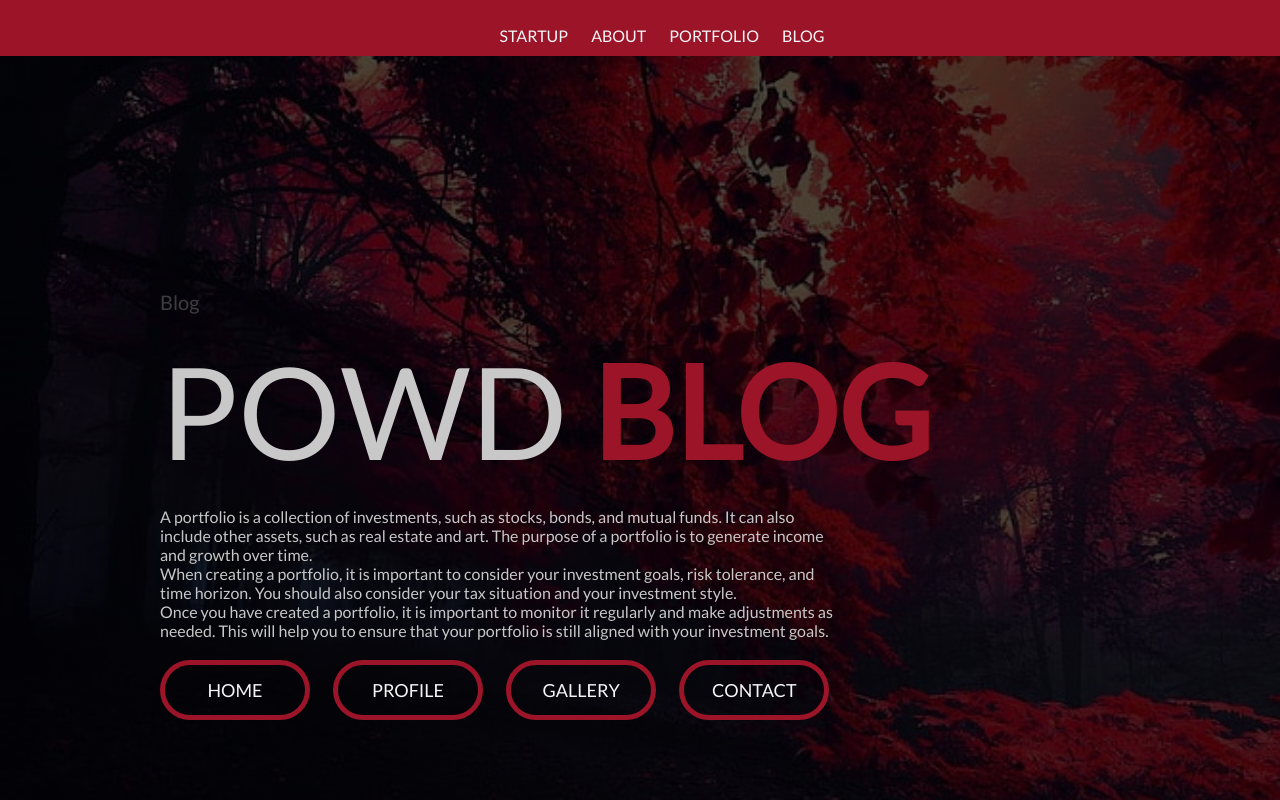
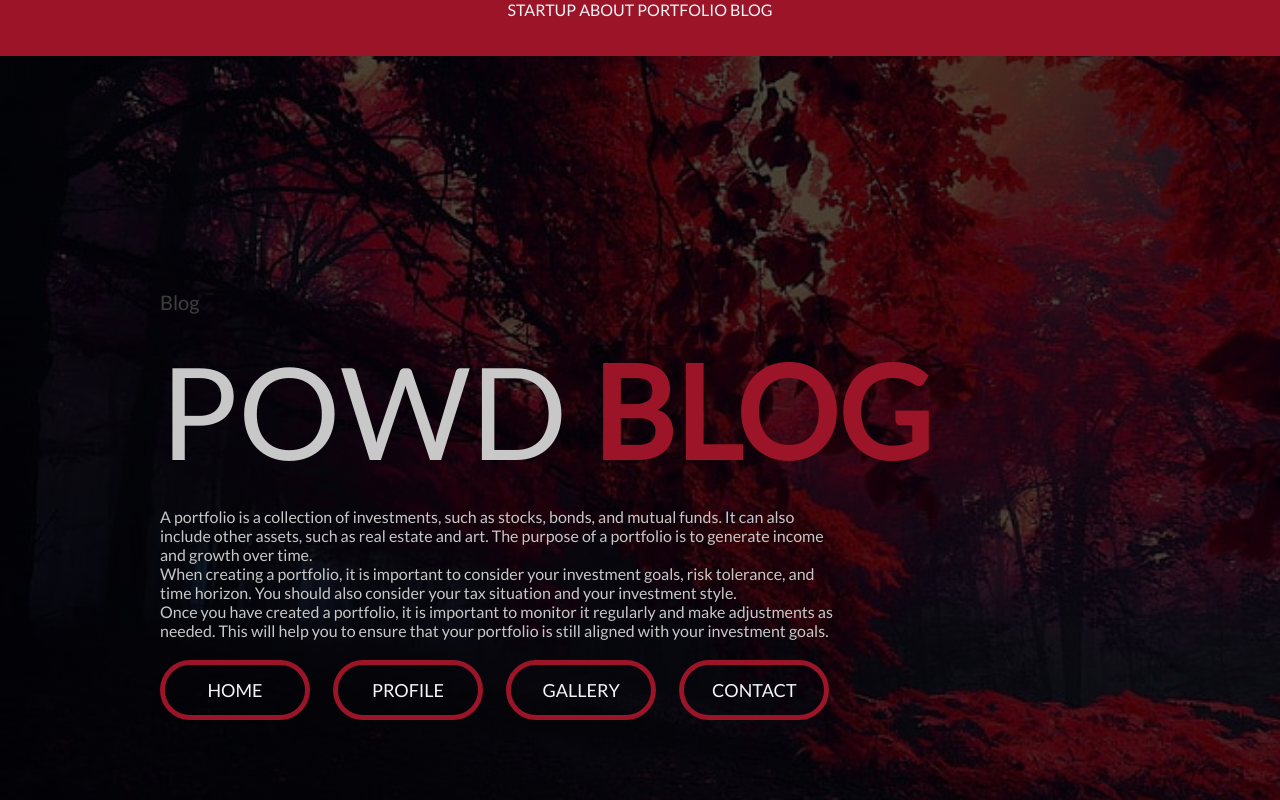
Before and after one commit to Poowd/Powdfolio, a PHP site: page /blog.html in a window 1280 px wide. Run offline with PHP 8.4, Linux system fonts and the light colour scheme.

Commit message:
Vertical Alignment

```diff
--- a/css/header.css
+++ b/css/header.css
@@ -17,7 +17,7 @@ HEADER
     text-align: right;
 }
 .header-grid-item-2 {
-    padding: 26px 0 0 24px;
+    vertical-align: auto;
     text-align: center;
 }
 .header-grid-item-3 {
@@ -29,7 +29,6 @@ HEADER
     list-style: none;
     display: inline;
     font-size: 16px;
-    margin: 0px 0 0 20px;
 }
 .nav-bar ul li a {
     text-decoration: none;
```
